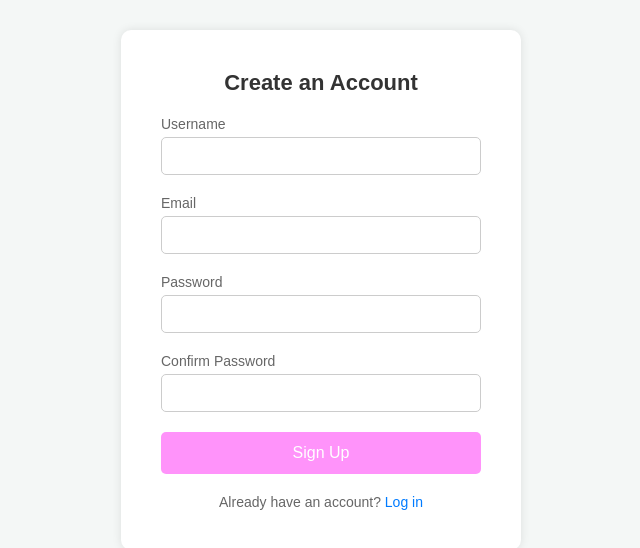
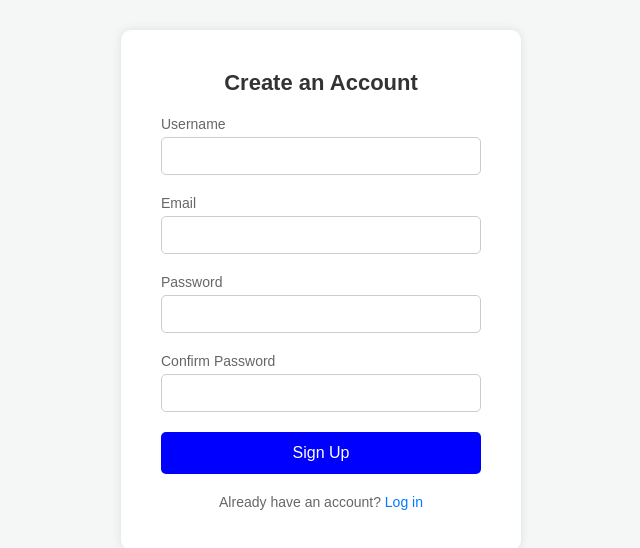
Before and after one commit to PattabiramanV/testing, a plain HTML site: page index.html in a window 1280 px wide. Shown: the whole page, without its empty margins (319-959 px from the left). Drawn offline with Linux system fonts and the light colour scheme.

Commit message:
create branch

```diff
--- a/styles.css
+++ b/styles.css
@@ -64,7 +64,7 @@ body {
 .signup-button {
     width: 100%;
     padding: 12px;
-    background-color: #ff00f26c;
+    background-color:blue;
     color: #ffffff;
     border: none;
     border-radius: 5px;
```
